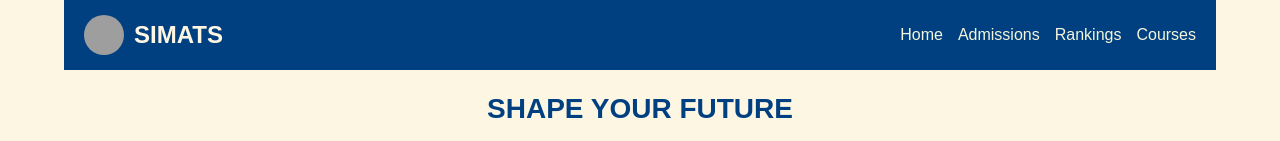
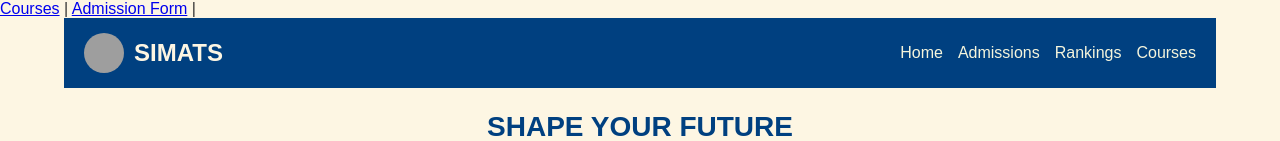
Before and after one commit to harshitha9249/admission-form, a plain HTML site: page HTML TUTO/index.html in a window 1280 px wide. Shown: the top 141 px of the page. Drawn offline with Linux system fonts and the light colour scheme; grey boxes are pictures that could not be loaded.

Commit message:
Update index.html

```diff
--- a/HTML TUTO/index.html
+++ b/HTML TUTO/index.html
@@ -6,6 +6,11 @@
   <link rel = "stylesheet" href="style.css">
 </head>
 <body>
+  <nav>
+    <a href="course.html">Courses</a> |
+    <a href="admission.html">Admission Form</a> |
+
+  </nav>
 <div class ="container">
   <div class ="header">
     <div class = "icon area">
```
